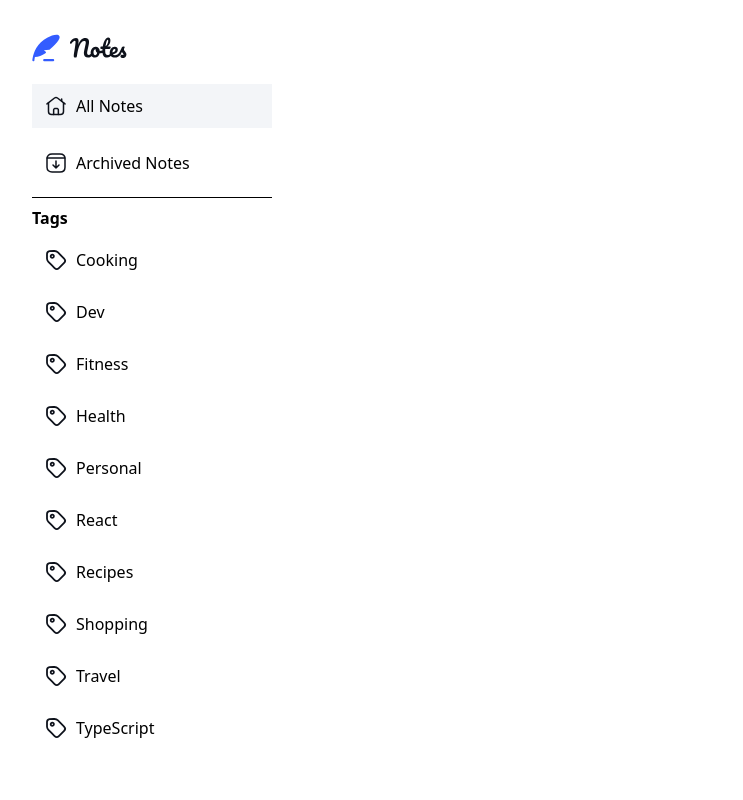
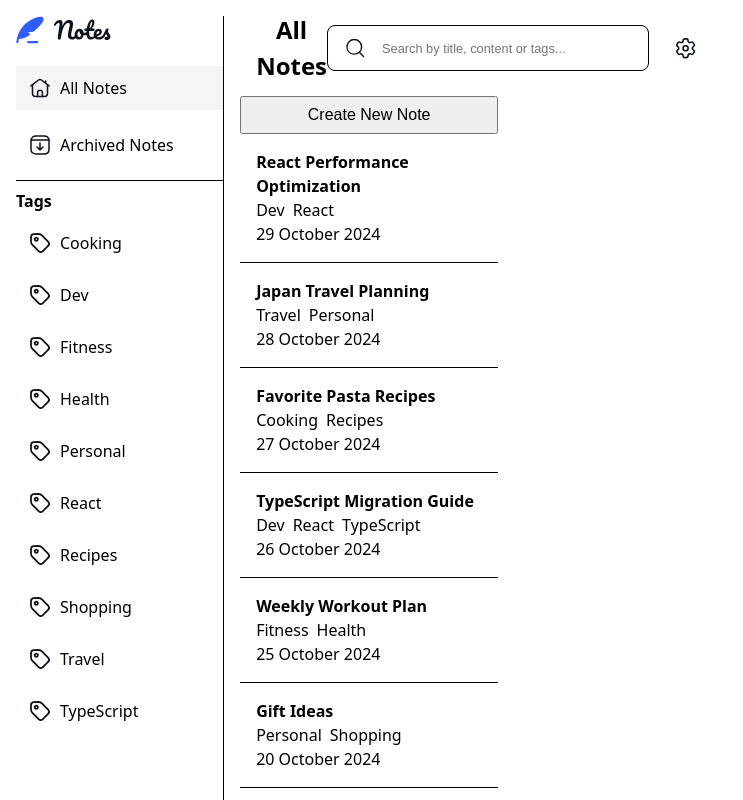
Before and after one commit to vs-webdev/note-taking-app, a React (Vite) app in the folder client/: page / in a window 1280 px wide. Shown: the top 800 px of the page, without its empty margins (0-743 px from the left). Built offline with nearby package versions, Linux system fonts and the light colour scheme.

Commit message:
Add Notes list and update folder structure

```diff
--- a/client/src/App.css
+++ b/client/src/App.css
@@ -1,7 +1,7 @@
 #root {
   max-width: 1280px;
   /* margin: 0 auto; */
-  padding: 2rem;
+  padding: 1rem;
   text-align: center;
 }
 
@@ -16,9 +16,71 @@ li {
   list-style: none;
 }
 
+.note-app-container{
+  display: flex;
+  /* width: 1440px; */
+}
+
+
+section{
+  width: 100%;
+}
+
+.header-container{
+  display: flex;
+  align-items: center;
+  justify-content: space-between;
+  padding: 0 2rem;
+  height: 4rem;
+  width: 100%;
+}
+
+.header-right{
+  display: flex;
+  align-items: center;
+}
+
+.page-title{
+  font-size: 1.5rem;
+}
+
+.search-bar-container{
+  display: flex;
+  align-items: center;
+  border: 1px solid;
+  border-radius: 8px;
+  margin-right: 1.5rem;
+  padding: 0 1rem;
+
+  & img{
+    width: 22px;
+  }
+
+  & input{
+    width: 250px;
+    height: 44px;
+    margin-left: 1rem;
+    border: none;
+    font-size: .8rem;
+  }
+}
+
+.setting-btn{
+  border: none;
+  background-color: transparent;
+  display: flex;
+  align-items: center;
+
+  & img{
+    width: 25px;
+  }
+}
+
 .sidebar-container{
-  width: 240px;
+  width: 100%;
+  max-width: 272px;
   text-align: left;
+  border-right: 1px solid;
 }
 
 .notes-nav{
@@ -50,7 +112,6 @@ li {
 
   & li{
     display: flex;
-    align-items: center;
     font-size: 1rem;
     margin: .5rem 0;
     padding: 10px 12px;
@@ -62,3 +123,33 @@ li {
     }
   }
 }
+
+.notes-wrapper{
+  max-width: 290px;
+  padding: 1rem;
+
+  & button{
+    width: 100%;
+    padding: .5rem;
+  }
+}
+
+.notes-list-container{
+  width: 100%;
+}
+
+.note-item{
+  text-align: left;
+  padding: 1rem;
+  border-bottom: 1px solid;
+  cursor: pointer;
+
+}
+.note-item:hover{
+  background-color: rgb(238, 238, 238);
+}
+
+.note-tags{
+  display: flex;
+  gap: .5rem;
+}
--- a/client/src/App.jsx
+++ b/client/src/App.jsx
@@ -1,11 +1,12 @@
 import './App.css'
 import NavSidebar from './components/NavSidebar'
+import AllNotes from './pages/AllNotes'
 
 function App() {
 
   return (
     <>
-      <NavSidebar />
+      <AllNotes />
     </>
   )
 }
--- /dev/null
+++ b/client/src/components/Content.jsx
@@ -0,0 +1,39 @@
+import { useState } from "react"
+import data from "../data"
+import Header from './Header.jsx'
+
+const Content = () => {
+  const [notes, setNotes] = useState(data.notes)
+
+  const dateFormat = (lastEdited) =>  new Date(lastEdited).toLocaleDateString("en-GB", {
+    day: "2-digit",
+    month: "long",
+    year: "numeric",
+  });
+
+  return (
+    <div className='content-wrapper'>
+      <Header />
+      <div className="notes-detail-wrapper">
+        <div className="notes-wrapper">
+          <button>Create New Note</button>
+          <div className="notes-list-container">
+            <ul className="notes-list">
+              {notes.map((note, index) =>
+                <li className="note-item" key={index}>
+                  <h1>{note.title}</h1>
+                  <ul className="note-tags">{note.tags.map((tag, tagIndex) =>
+                    <li key={tagIndex}>{tag}</li>
+                  )}</ul>
+                  <p>{dateFormat(note.lastEdited)}</p>
+                </li>
+              )}
+            </ul>
+          </div>
+        </div>
+      </div>
+    </div>
+  )
+}
+
+export default Content
--- /dev/null
+++ b/client/src/pages/AllNotes.jsx
@@ -0,0 +1,16 @@
+import { useState } from 'react'
+import NavSidebar from '../components/NavSidebar.jsx'
+import Content from '../components/Content.jsx'
+
+const AllNotes = () => {
+  const [selectedNote, setSelectedNote] = useState()
+
+  return (
+    <main className="note-app-container">
+      <NavSidebar />
+      <Content />
+    </main>
+  )
+}
+
+export default AllNotes
```
